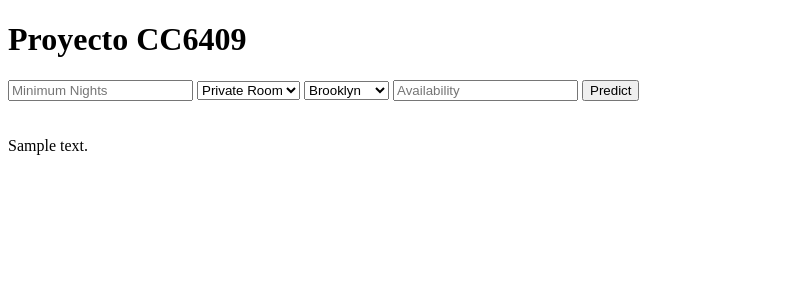
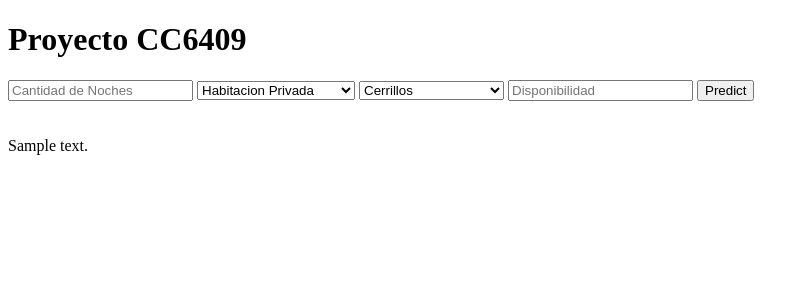
Before and after one commit to dpizarrow/Airbnb-Price-Predictor, a Flask app: template templates/index.html in a window 1280 px wide. Shown: the top 300 px of the page, without its empty margins (0-809 px from the left). Run offline with Flask 2, Linux system fonts and the light colour scheme; the template is opened without the code that fills it: most values are stand-ins (such as "Sample title", 1, 10 or a date in 2020); parts of the project's set-up code (start-up, migrations or seed data) failed here and were passed over.

Commit message:
Usando dataset Santiago

```diff
--- a/app.py
+++ b/app.py
@@ -3,7 +3,7 @@ import pickle
 from flask import Flask, request, jsonify, render_template
 
 app = Flask(__name__)
-model = pickle.load(open('model.pkl', 'rb'))
+model = pickle.load(open('ridge.pkl', 'rb'))
 
 @app.route('/')
 def home():
--- a/templates/index.html
+++ b/templates/index.html
@@ -9,17 +9,47 @@
         <div class = "login">
             <h1>Proyecto CC6409</h1>
             <form action = "{{ url_for('predict') }}" method = "post">
-                <input type="text" name="minimum_nights" placeholder="Minimum Nights" required="required" />
-                <select id="room_type" name="room_type" selected="room type">
-                    <option value="1">Private Room</option>
-                    <option value="2">Entire Room</option>
-                    <option value="3">Shared room</option>
+                <input type="text" name="minimum_nights" placeholder="Cantidad de Noches" required="required" />
+                <select id="room_type" name="room_type" selected="Tipo de Habitacion">
+                    <option value="1">Habitacion Privada</option>
+                    <option value="2">Habitacion Entera</option>
+                    <option value="3">Habitacion Compartida</option>
                 </select>
                 <select id="neighbourhood" name="neighbourhood_group">
-                    <option value="1">Brooklyn</option>
-                    <option value="2">Manhattan</option>
+                    <option value="0">Cerrillos</option>
+                    <option value="1">Pedro Aguirre Cerda</option>
+                    <option value="2">Conchalí</option>
+                    <option value="3">La Granja</option>
+                    <option value="4">Ñuñoa</option>
+                    <option value="5">Maipú</option>
+                    <option value="6">El Bosque</option>
+                    <option value="7">La Reina</option>
+                    <option value="8">San Miguel</option>
+                    <option value="9">Vitacura</option>
+                    <option value="10">Estación Central</option>
+                    <option value="11">Lo Prado</option>
+                    <option value="12">Las Condes</option>
+                    <option value="13">Recoleta</option>
+                    <option value="14">Lo Barnechea</option>
+                    <option value="15">Quilicura</option>
+                    <option value="16">Providencia</option>
+                    <option value="17">San Ramón</option>
+                    <option value="18">Lo Espejo</option>
+                    <option value="19">Pudahuel</option>
+                    <option value="20">Huechuraba</option>
+                    <option value="21">Cerro Navia</option>
+                    <option value="22">Renca</option>
+                    <option value="23">La Pintana</option>
+                    <option value="24">Quinta Normal</option>
+                    <option value="25">Independencia</option>
+                    <option value="26">Santiago</option>
+                    <option value="27">La Florida</option>
+                    <option value="28">Peñalolén</option>
+                    <option value="29">La Cisterna</option>
+                    <option value="30">San Joaquín</option>
+                    <option value="31">Macul</option>
                 </select>
-                <input type="text" name="availability_365" placeholder="Availability" required="required"  />
+                <input type="text" name="availability_365" placeholder="Disponibilidad" required="required"  />
                 <button type="submit" class="btn btn-primary btn-block btn-large">Predict</button>
             </form>
             <br>
```
Also changed, not shown: 1 other file.
